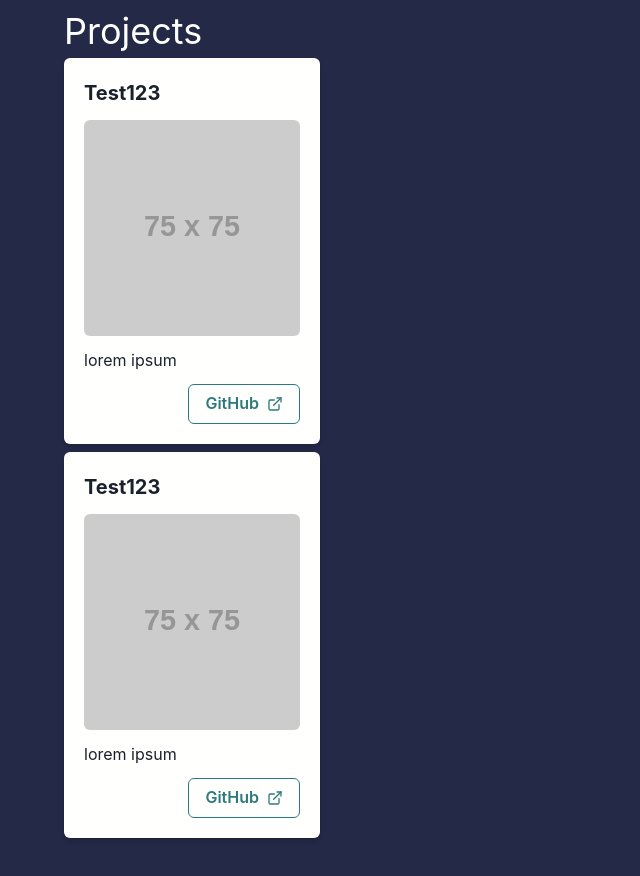
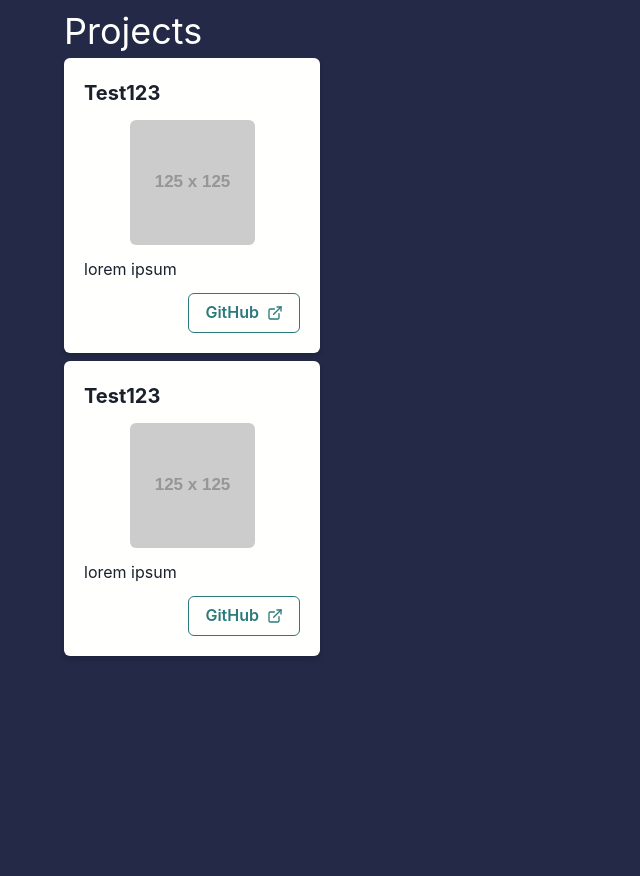
Before and after one commit to RWalling21/RW-Portfolio, a React (Create React App) app in the folder portfolio/: page / in a window 1280 px wide. Shown: the part 1920-2796 px from the top of the page, without its empty margins (0-640 px from the left). Built offline with nearby package versions, Linux system fonts and the light colour scheme; the HTML template or start-up script is replaced by a standard one.

Commit message:
Updated card styling

```diff
--- a/portfolio/src/projects/ProjectCard.tsx
+++ b/portfolio/src/projects/ProjectCard.tsx
@@ -28,7 +28,9 @@ const ProjectCard: React.FC<ProjectProps> = ({ title, imageSrc, description, git
             my="3"
             borderRadius="md"
             objectFit="cover"
-            fallbackSrc='https://via.placeholder.com/75'
+            fallbackSrc='https://via.placeholder.com/125'
+            alignSelf="center"
+            maxW="125" maxH="125"
         />
 
         <Text color={"lightBlue.cardParagraph"}>
```
